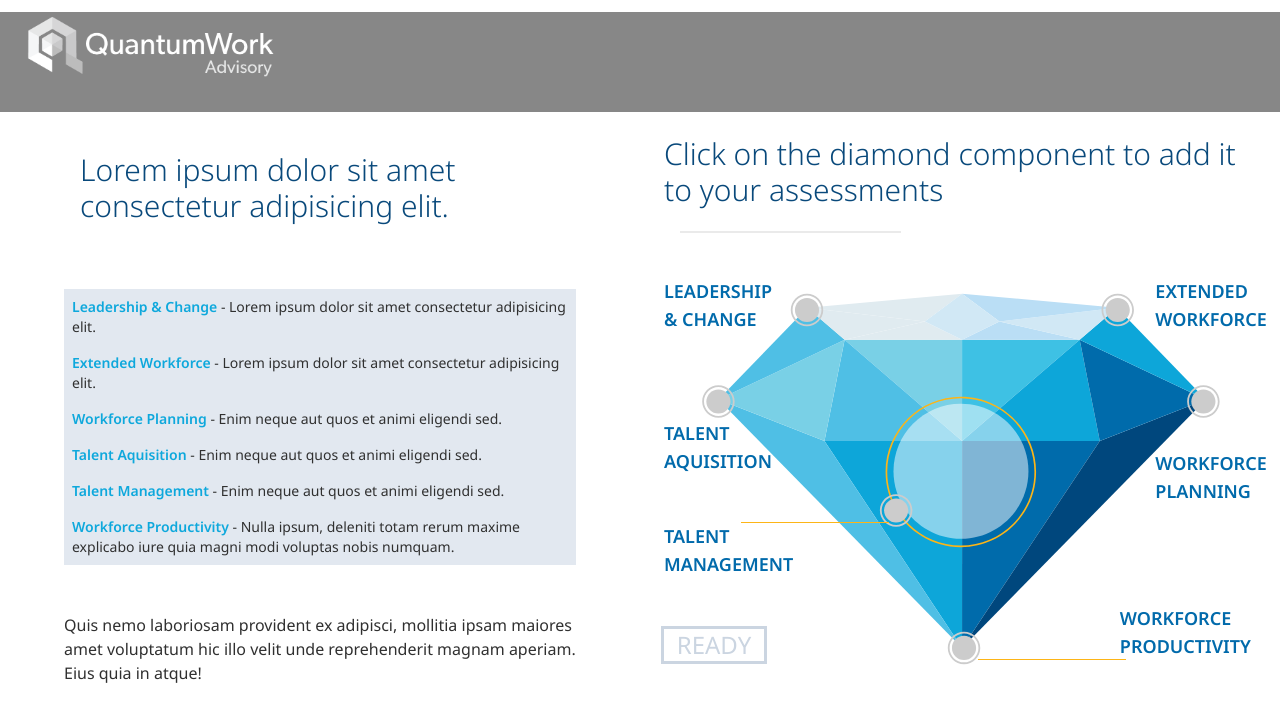
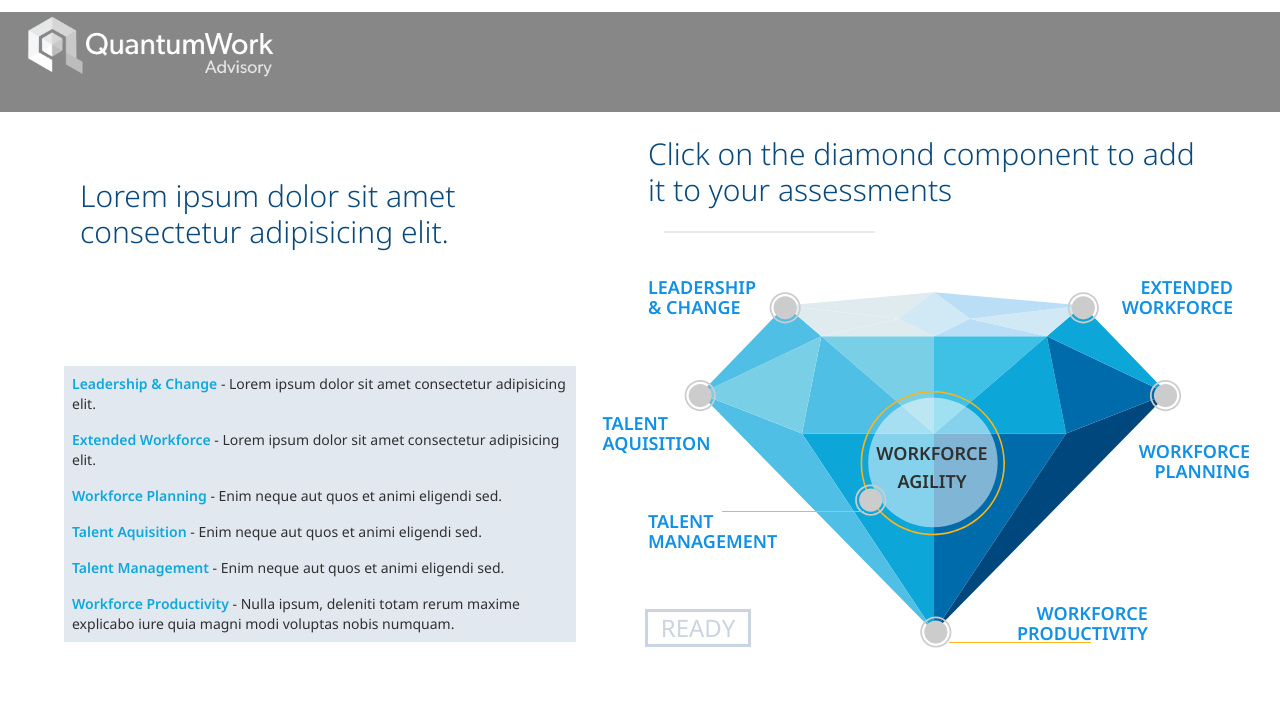
Before and after one commit to QuantumWorkMechanics/mini-assessment, a React (Vite) app: page / in a window 1280 px wide. Both pictures are taken after a click on the button "BEGIN". Shown: the top 722 px of the page. Built offline with nearby package versions, Linux system fonts and the light colour scheme; what tailwindcss-animated would draw is missing.

Commit message:
Add results form placeholder, autoscroll and button spotlight

```diff
--- a/src/components/Diamond.jsx
+++ b/src/components/Diamond.jsx
@@ -329,7 +329,7 @@ export default function Diamond({ handleSelection, test, handleReady }) {
         <div
           onClick={handleTopLeft}
           className={
-            "leading-5 text-[#016AAB] font-bold  cursor-pointer font-lighter absolute  w-[23%] md:w-[20%] top-[5%]   text-xs md:text-lg " +
+            "md:leading-5 text-[#1290e5] font-bold  cursor-pointer font-lighter absolute  w-[25%] md:w-[20%] top-[5%] -left-3 md:left-0  text-xs md:text-lg " +
             (topLeft && "underline decoration-[#FDB517]")
           }
         >
@@ -340,7 +340,7 @@ export default function Diamond({ handleSelection, test, handleReady }) {
         <div
           onClick={handleTopRight}
           className={
-            "leading-5 text-[#016AAB] font-bold  cursor-pointer font-lighter absolute  w-[23%] md:w-[20%] top-[5%]  -right-[3%] text-xs md:text-lg " +
+            "md:leading-5 text-[#1290e5] font-bold  cursor-pointer font-lighter absolute  w-[23%] md:w-[20%] top-[5%]  -right-[3%] text-right text-xs md:text-lg " +
             (topRight && "underline decoration-[#FDB517]")
           }
         >
@@ -351,7 +351,7 @@ export default function Diamond({ handleSelection, test, handleReady }) {
         <div
           onClick={handleRightCircle}
           className={
-            "leading-5 text-[#016AAB] font-bold cursor-pointer font-lighter absolute  w-[23%] md:w-[20%] top-[50%] md:top-[45%]  -right-[3%] text-xs md:text-lg " +
+            "md:leading-5 text-[#1290e5] font-bold cursor-pointer font-lighter absolute  w-[23%] md:w-[20%] top-[50%] md:top-[45%] text-right -right-[6%] text-xs md:text-lg " +
             (rightCircle && "underline decoration-[#FDB517]")
           }
         >
@@ -362,7 +362,7 @@ export default function Diamond({ handleSelection, test, handleReady }) {
         <div
           onClick={handleLeftCircle}
           className={
-            "leading-5 text-[#016AAB] font-bold  cursor-pointer font-lighter absolute  w-[23%] md:w-[20%] top-[40%] md:top-[38%]  text-xs md:text-lg " +
+            "md:leading-5 text-[#1290e5] font-bold  cursor-pointer font-lighter absolute -left-[8%] w-[23%] md:w-[20%] top-[40%] md:top-[38%]  text-xs md:text-lg " +
             (leftCircle && "underline decoration-[#FDB517]")
           }
         >
@@ -373,7 +373,7 @@ export default function Diamond({ handleSelection, test, handleReady }) {
         <div
           onClick={handleMiddleCircle}
           className={
-            "leading-5 text-[#016AAB] font-bold  cursor-pointer font-lighter absolute  w-[23%] md:w-[20%] top-[62%]  text-xs md:text-lg " +
+            "md:leading-5 text-[#1290e5] font-bold  cursor-pointer font-lighter absolute  w-[23%] md:w-[20%] top-[62%]  text-xs md:text-lg " +
             (middleCircle && "underline decoration-[#FDB517]")
           }
         >
@@ -384,7 +384,7 @@ export default function Diamond({ handleSelection, test, handleReady }) {
         <div
           onClick={handleBottomCircle}
           className={
-            "leading-5 text-[#016AAB] font-bold cursor-pointer font-lighter absolute  w-[23%] md:w-[20%] bottom-[6%] right-[3%] text-xs md:text-lg " +
+            "md:leading-5 text-[#1290e5] font-bold cursor-pointer font-lighter absolute  w-[23%] md:w-[25%] bottom-[6%] right-[12%] text-right text-xs md:text-lg " +
             (bottomCircle && "underline decoration-[#FDB517]")
           }
         >
@@ -392,8 +392,11 @@ export default function Diamond({ handleSelection, test, handleReady }) {
             .find((el) => el.DiamondLoc == "bottomCircle")
             .Type.toUpperCase()}
         </div>
+        <div className="absolute text-[6pt] md:text-sm lg:text-md xl:text-lg text-center font-semibold w-[20%] left-[40%] bottom-[42%]">
+          WORKFORCE AGILITY
+        </div>
         <div className="absolute w-[25%] h-[1px] bg-[#FDB517] bottom-[6%] right-[22%] "></div>
-        <div className="absolute bottom-3 md:bottom-6 l-2">
+        <div className="absolute -bottom-2 md:bottom-3 md:bottom-6 l-2">
           {!test && (
             <button className="text-2xl font-lighter w-[100px] outline text-slate-300 disabled ">
               READY
--- a/src/components/Questionnaire/AssessmentBody.jsx
+++ b/src/components/Questionnaire/AssessmentBody.jsx
@@ -2,6 +2,8 @@ import React from "react";
 import { Button } from "@mui/material";
 import RechartBar from "./RechartTest";
 import Sliders from "./Sliders";
+import { SpotlightTour, useSpotlight } from "react-spotlight-tour";
+import Spotlight from "react-spotlight-tour/spotlight";
 
 export default function AssessmentBody({
   currentSlide,
@@ -13,6 +15,7 @@ export default function AssessmentBody({
   handleCurrent,
   handleDesired,
 }) {
+  const spotlightRef2 = useSpotlight("Press next to continue.", "top");
   return (
     <>
       <div className="w-1/4 hidden md:flex text-xs md:-ml-5 md:-mb-5 mt-3 font-bold">
@@ -118,7 +121,7 @@ export default function AssessmentBody({
         </div>
       </div>
       <div className="w-screen flex -mt-80 md:mt-0 justify-between md:justify-center ">
-        <div className="p-2">
+        <div className="p-2 ">
           {questionIndex > 0 && (
             <Button variant="outlined" size="large" onClick={handleBack}>
               BACK
@@ -130,7 +133,7 @@ export default function AssessmentBody({
             </Button>
           )}
         </div>
-        <div className="p-2">
+        <div ref={spotlightRef2} className="p-2">
           {currentSlide != 0 && desiredSlide != 0 && (
             <Button variant="outlined" size="large" onClick={handleNext}>
               NEXT
--- a/src/components/Questionnaire/Questionnaire.jsx
+++ b/src/components/Questionnaire/Questionnaire.jsx
@@ -34,6 +34,9 @@ function Questionnaire() {
   // useEffect(() => {}, [questionIndex]);
 
   useEffect(() => {
+    window.matchMedia("(min-width: 768px)").matches
+      ? window.scrollTo({ top: 300, behavior: "smooth" })
+      : window.scrollTo({ top: 80, behavior: "smooth" });
     let tempList = [];
     if (location.state.topLeft) {
       tempList = tempList.concat(
--- /dev/null
+++ b/src/components/Questionnaire/Results/LaunchForm.jsx
@@ -0,0 +1,25 @@
+import React, { useState } from "react";
+
+export default function LaunchForm({ handleForm }) {
+  return (
+    <>
+      <div className="w-full">Placeholder</div>
+      <div className="bg-neutral-50 flex  items-center p-4 border rounded border-#0e416c">
+        <div>
+          <label htmlFor="email" className="">
+            Would you like to receive a detailed PDF of your results?
+          </label>
+          <input
+            id="email"
+            type="text"
+            placeholder="Work Email"
+            className="input input-bordered input-primary w-full max-w-xs"
+          />
+        </div>
+        <button className="bg-[#1290e5] text-white p-2 rounded h-10">
+          Submit
+        </button>
+      </div>
+    </>
+  );
+}
--- a/src/components/Questionnaire/Results/ResultComponent.jsx
+++ b/src/components/Questionnaire/Results/ResultComponent.jsx
@@ -36,13 +36,13 @@ export default function ResultComponent({ component, questionList }) {
           {" "}
           <div className="flex justify-center z-20">
             <div className="p-3 -mb-20 md:mt-10 text-lg md:text-[50pt] -ml-10 font-lighter z-20">
-              {questionSet[0].Type.toUpperCase()}
+              {questionSet[0].Type}
             </div>
           </div>
           <div className="flex flex-col md:flex-row mb-10 md:mb-0 z-0 -ml-10 md:ml-0">
             <div className="">
               <RechartBar currentSlide={current} desiredSlide={desired} />
-              <div className="-mt-20 md:w-1/4 flex justify-center text-xs md:ml-14 md:-mt-24 font-bold">
+              <div className="-mt-28 md:-mt-20 md:w-1/4 flex justify-center text-xs md:ml-14 md:-mt-24 font-bold">
                 <div className="md:ml-40 flex items-center pl-5 py-4 mr-2">
                   <div className="w-[10px] bg-[#09497B] h-[10px] rounded-full mr-2"></div>
                   Current
@@ -53,8 +53,8 @@ export default function ResultComponent({ component, questionList }) {
                 </div>
               </div>
             </div>
-            <div className="hyphens-auto text-justify bg-gradient-to-br from-white to-neutral-50 mt-[20%] px-4 mr-8 ml-10 md:mr-32 text-[#666666] text-sm max-w-[70ch] leading-7">
-              <div className="mt-10 md:ml-8 ">
+            <div className="hyphens-auto text-justify bg-gradient-to-br from-white to-neutral-50 mt-[15%] px-4 mr-8 ml-10 md:mr-32 text-[#666666] text-sm max-w-screen md:max-w-[70ch] leading-7">
+              <div className="mt-2 md:mt-10 md:ml-8 ">
                 Your current {questionSet[0].Type} score is{" "}
                 <strong className="text-lg text-[#09497B]">
                   {Math.round(current * 10) / 10}
--- a/src/components/Questionnaire/Results/Results.jsx
+++ b/src/components/Questionnaire/Results/Results.jsx
@@ -5,6 +5,7 @@ import ResultComponent from "./ResultComponent";
 import SmallBar from "./SmallBar";
 import ResultsDiamond from "./ResultsDiamond";
 import HeroResult from "./HeroResult";
+import LaunchForm from "./LaunchForm";
 
 export default function Results({ questionList, categories }) {
   const [results, setResults] = useState({});
@@ -125,9 +126,12 @@ export default function Results({ questionList, categories }) {
         {curSlide == 0 && (
           <>
             <div className="mt-[2%] absolute left-[10%] md:w-1/4 animate-fade-up animate-once animate-duration-[600ms] animate-delay-300 ">
-              <div className=" text-[30pt] font-bold">YOUR RESULTS</div>
-              <div className="ml-2 text-xl mt-[35%] ">
+              <div className=" text-[30pt] font-bold">Your Results</div>
+              <div className="ml-2 text-lg md:mt-[35%] ">
                 Overall: {Math.floor(currentTotal * 5)}
+              </div>
+              <div className="ml-2 text-xl font-semibold text-[#065a9e]">
+                {" "}
                 {currentTotal > 0 && currentTotal < 0.4 && " Starting"}
                 {currentTotal >= 0.4 && currentTotal < 0.6 && " Developing"}
                 {currentTotal >= 0.6 && currentTotal < 0.8 && " Intermediate"}
@@ -139,8 +143,10 @@ export default function Results({ questionList, categories }) {
                 aliquid laudantium fuga nulla ex illum. Reiciendis sit
                 aspernatur ad rem molestias, quaerat laudantium.
               </div>
-              <div className="ml-2 text-xl mt-6">
+              <div className="ml-2 text-xl mt-[25%] md:mt-6">
                 My Goal: {Math.floor(desiredTotal * 5)}
+              </div>
+              <div className="ml-2 text-xl font-semibold text-[#065a9e]">
                 {desiredTotal > 0 && desiredTotal < 0.4 && " Starting"}
                 {desiredTotal >= 0.4 && desiredTotal < 0.6 && " Developing"}
                 {desiredTotal >= 0.6 && desiredTotal < 0.8 && " Intermediate"}
@@ -162,7 +168,7 @@ export default function Results({ questionList, categories }) {
           onClick={() => {
             handleCurrentSlide(1);
           }}
-          className="cursor-pointer absolute h-20 w-12 bg-[#878787] z-30 mt-[19%] mr-8 text-white text-[40pt] pl-2"
+          className="cursor-pointer absolute h-20 w-12 bg-[#878787] z-30 mt-[70%] md:mt-[19%] md:mr-8 text-white text-[40pt] pl-2"
         >
           {">"}
         </div>
@@ -171,7 +177,7 @@ export default function Results({ questionList, categories }) {
             handleCurrentSlide(-1);
             // console.log(curSlide);
           }}
-          className="cursor-pointer left-8 absolute h-20 w-12 bg-[#878787] z-30 mt-[19%]  text-white text-[40pt] pl-2"
+          className="cursor-pointer left-0 md:left-8 absolute h-20 w-12 bg-[#878787] z-30 mt-[70%] md:mt-[19%]  text-white text-[40pt] pl-2"
         >
           {"<"}
         </div>
@@ -218,6 +224,9 @@ export default function Results({ questionList, categories }) {
           />
         </div>
       )}
+      <div className=" absolute w-screen md:w-[50%] right-[8%] -bottom-10">
+        <LaunchForm />
+      </div>
     </div>
   );
 }
--- a/src/components/Selections/Selections.jsx
+++ b/src/components/Selections/Selections.jsx
@@ -28,6 +28,7 @@ export default function Selections() {
 
   function handleReady() {
     // console.log("ready");
+
     let data = { ...selections };
     navigate("/questionnaire", { state: data });
   }
@@ -181,13 +182,13 @@ export default function Selections() {
                   </li>
                 </ul>
               </div>
-              <div>
+              {/* <div>
                 Quis nemo laboriosam provident ex adipisci, mollitia ipsam
                 maiores amet voluptatum hic illo velit unde reprehenderit magnam
                 aperiam. Eius quia in atque!
-              </div>
+              </div> */}
             </div>
-            <div className="p-6">
+            <div className="p-6 ml-3 md:-ml-4 md:mr-10">
               <Diamond
                 handleSelection={handleSelection}
                 test={test}
```
Also changed, not shown: 1 other file (tests, documents, lock files or other folders).
